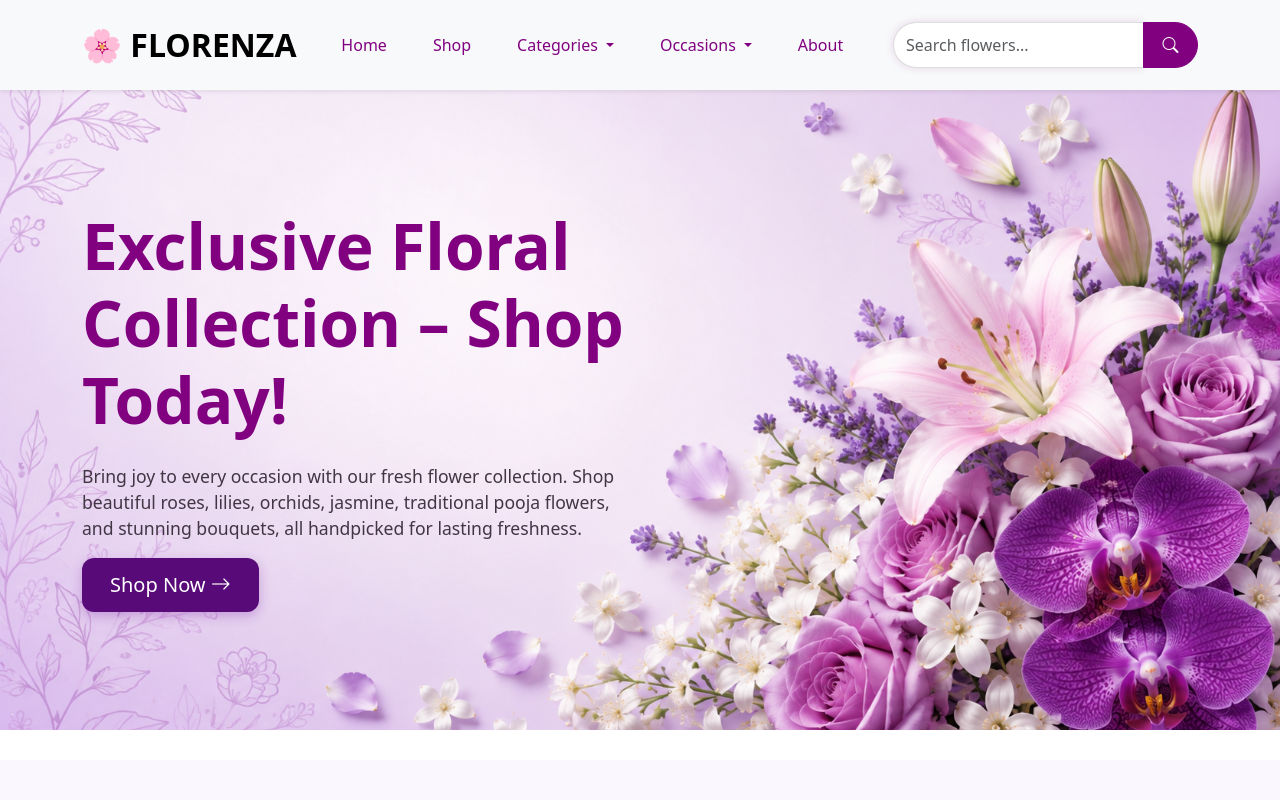
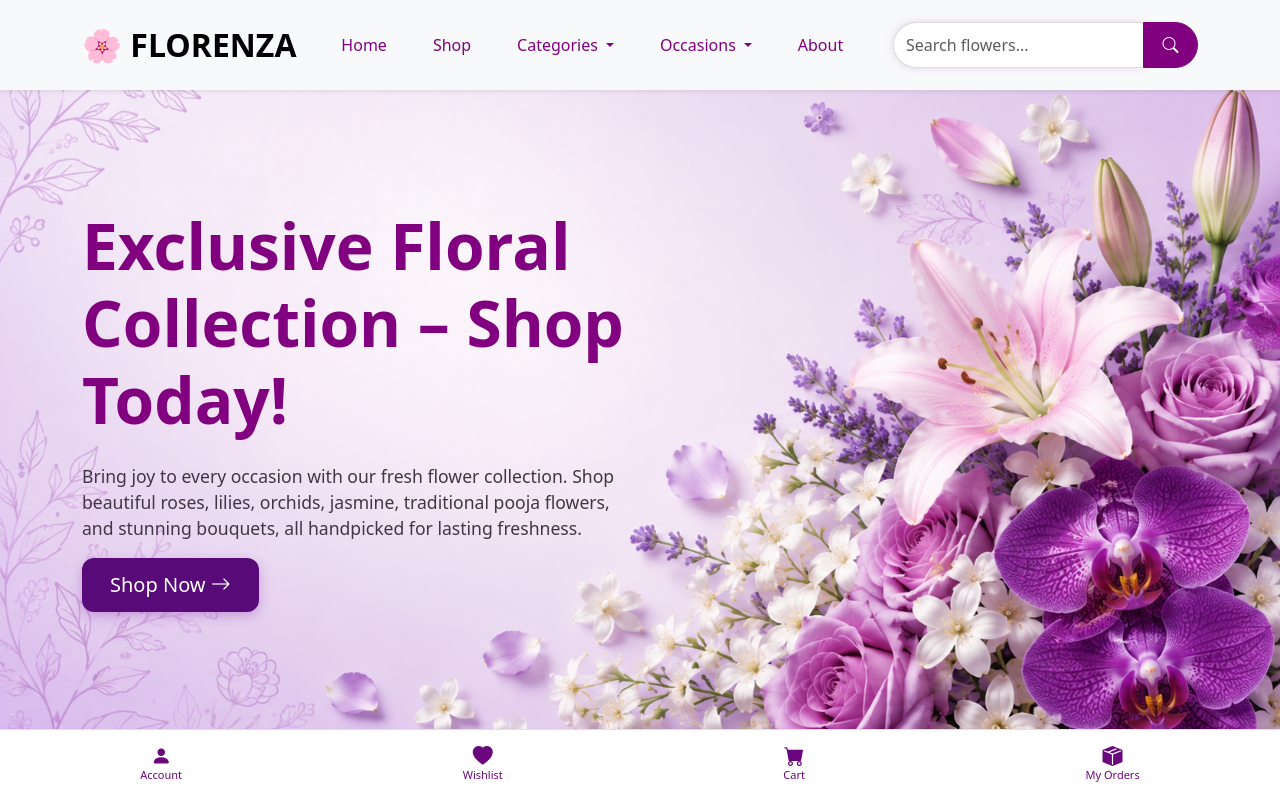
Before and after one commit to Jibisri/flower-shop, a React (Vite) app in the folder my-shop/: page / in a window 1280 px wide. Shown: the top 800 px of the page. Built offline with nearby package versions, Linux system fonts and the light colour scheme.

Commit message:
Updated flower shop project

```diff
--- a/my-shop/src/components/CustomNavbar.jsx
+++ b/my-shop/src/components/CustomNavbar.jsx
@@ -298,7 +298,7 @@ function CustomNavbar() {
       {/* Mobile Bottom Navigation */}
       <Navbar
         bg="white"
-        className="fixed-bottom border-top shadow-sm d-lg-none"
+        className="fixed-bottom border-top shadow-sm"
       >
         <Container fluid className="p-0">
           <Nav className="w-100 justify-content-around text-center">
```
